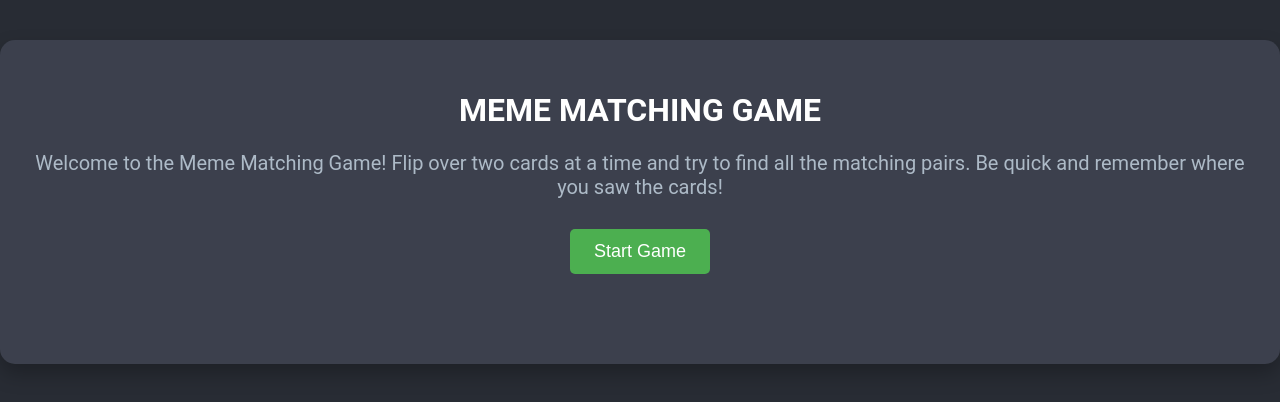
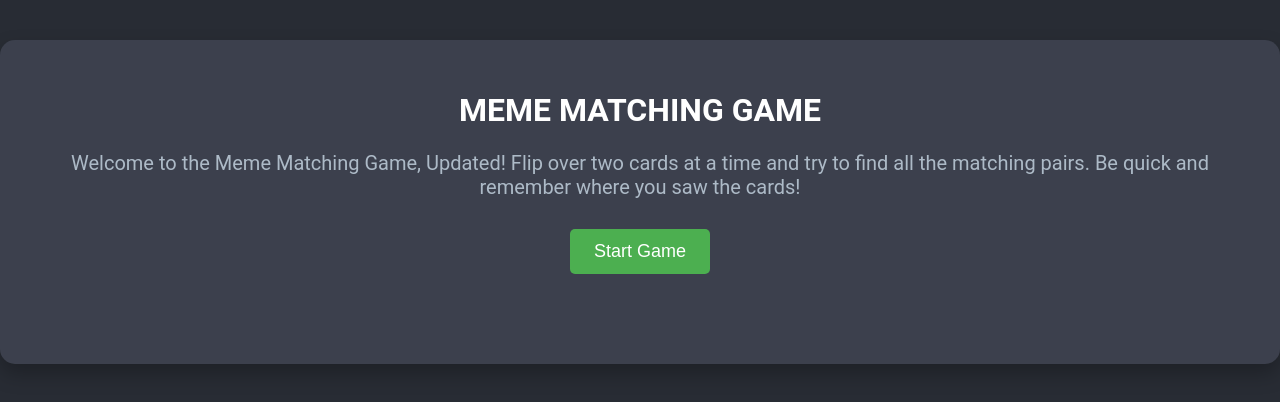
Before and after one commit to cliftonweathersjr/codepipeline-s3-game, a plain HTML site: page index.html in a window 1280 px wide. Drawn offline with Linux system fonts and the light colour scheme.

Commit message:
Update index.html

```diff
--- a/index.html
+++ b/index.html
@@ -10,7 +10,7 @@
     <div class="container">
         <h1>MEME MATCHING GAME</h1>
         <p class="instructions">
-            Welcome to the Meme Matching Game!  Flip over two cards at a time and try to find all the matching pairs. Be quick and remember where you saw the cards!
+            Welcome to the Meme Matching Game, Updated!  Flip over two cards at a time and try to find all the matching pairs. Be quick and remember where you saw the cards!
         </p>
         <button id="start-game">Start Game</button>
         <div id="game-board" class="game-board">
```
